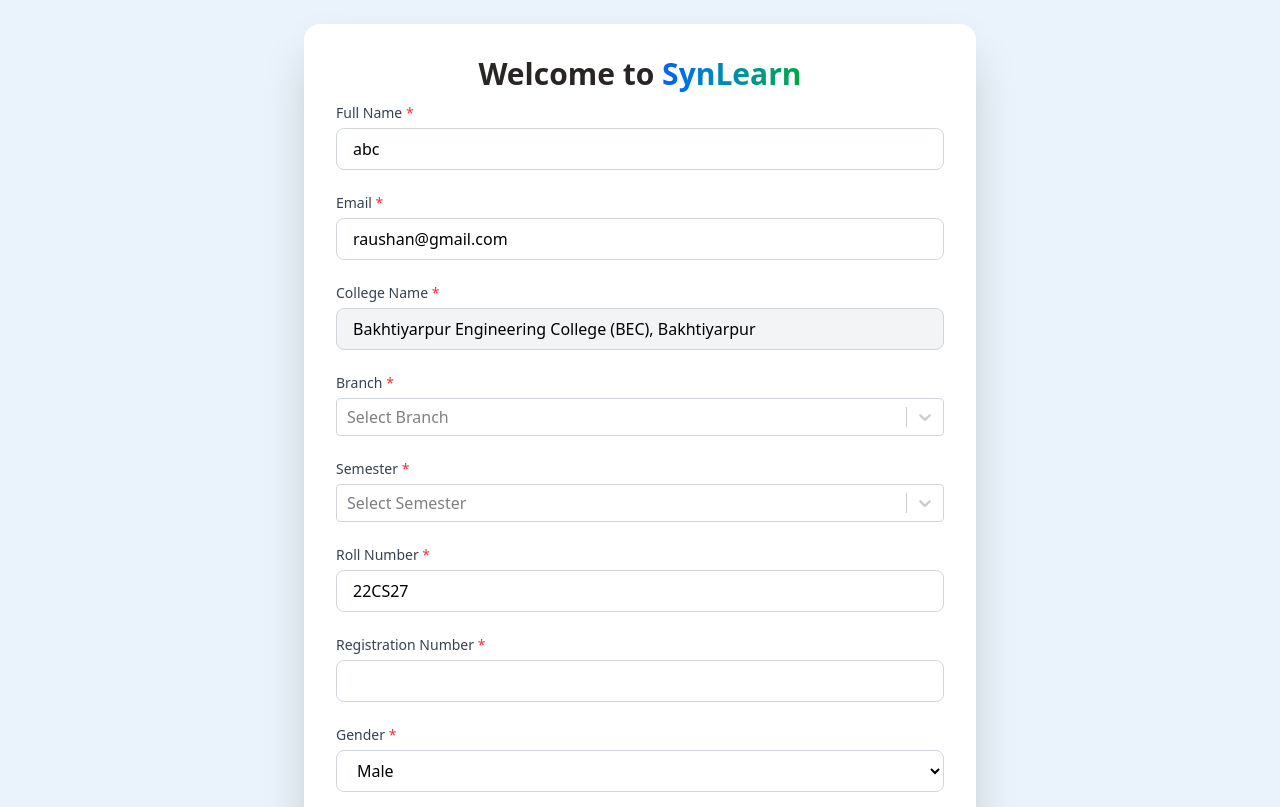
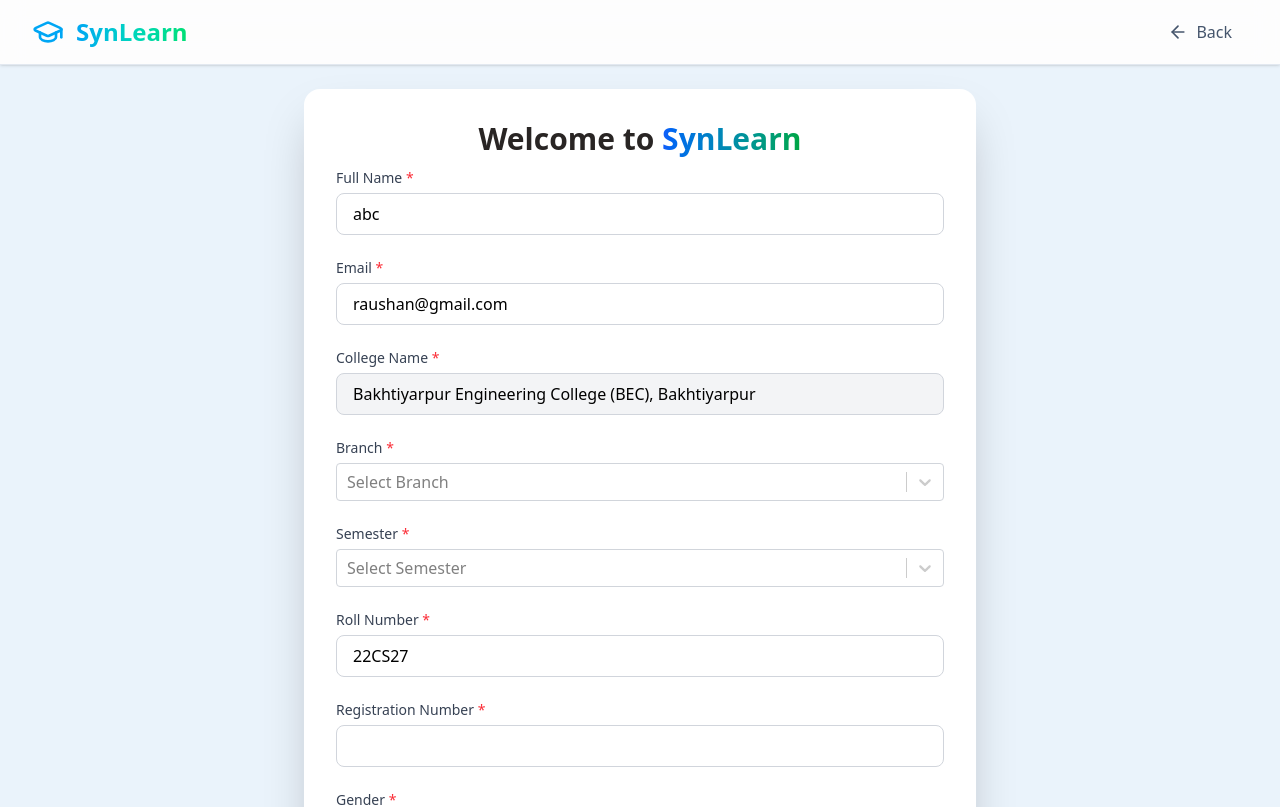
Before and after one commit to raushanraj10/Ajeet-Sir-SynLearn, a React (Vite) app in the folder SynLearn/FRONTEND/: page /register in a window 1280 px wide. Shown: the top 807 px of the page. Built offline with nearby package versions, Linux system fonts and the light colour scheme; no server answers.

Commit message:
all set only auth required

```diff
--- a/SynLearn/FRONTEND/src/LoginPageStudent.jsx
+++ b/SynLearn/FRONTEND/src/LoginPageStudent.jsx
@@ -78,7 +78,7 @@
         text: `Welcome ${student.fullName}`,
       });
 
-      navigate("/categoriespage");
+      navigate("/");
     } catch (err) {
       console.error("Login error:", err);
       setError(
--- a/SynLearn/FRONTEND/src/Pages/BranchSelectionPage.jsx
+++ b/SynLearn/FRONTEND/src/Pages/BranchSelectionPage.jsx
@@ -33,14 +33,14 @@
                 SynLearn
               </span>
             </div>
-            {!isAuthenticated && (
-              <button
-                onClick={() => navigate("/login")}
-                className="px-5 py-2 bg-gradient-to-r from-sky-500 to-teal-400 text-white rounded-lg font-medium hover:shadow-lg transform hover:-translate-y-0.5 transition-all duration-200"
-              >
-                Login
-              </button>
-            )}
+            <button
+              onClick={() => navigate(-1)}
+              className="flex items-center space-x-2 px-4 py-2 text-slate-600 hover:text-slate-800 transition-colors"
+            >
+              <ArrowLeft className="h-5 w-5" />
+              <span className="font-medium">Back</span>
+            </button>
+
           </div>
         </div>
       </nav>
@@ -48,13 +48,13 @@
       {/* Main Content */}
       <div className="max-w-7xl mx-auto px-4 sm:px-6 lg:px-8 py-12">
         {/* Back Button */}
-        <button
+        {/* <button
           onClick={() => navigate(-1)}
           className="flex items-center text-sky-600 hover:text-teal-600 font-medium mb-6 transition-all"
         >
           <ArrowLeft className="h-5 w-5 mr-2" />
           Back
-        </button>
+        </button> */}
 
         {/* Header */}
         <div className="text-center mb-16">
@@ -117,7 +117,7 @@
             Choose your branch and dive into semester-specific notes, PYQs, and curated materials designed for you.
           </p>
           <button
-            onClick={() => navigate("/login")}
+            onClick={() => navigate("/loginpage")}
             className="px-8 py-3 bg-white text-sky-600 rounded-xl font-semibold hover:shadow-2xl transform hover:-translate-y-1 transition-all duration-200"
           >
             Continue
--- a/SynLearn/FRONTEND/src/Pages/ContentPage.jsx
+++ b/SynLearn/FRONTEND/src/Pages/ContentPage.jsx
@@ -21,7 +21,6 @@
     notes: "Notes",
     modules: "Modules",
   };
-
   const categoryKey = (categoryId || "notes").toLowerCase();
   const category = typeMap[categoryKey] || "Notes";
 
@@ -39,7 +38,7 @@
       case "pyqs":
         return "Previous Year Questions";
       case "last-sem":
-        return "Last Semester Content";
+        return "Last Time Content";
       case "notes":
         return "Subject Notes";
       case "modules":
--- a/SynLearn/FRONTEND/src/Pages/HomePage.jsx
+++ b/SynLearn/FRONTEND/src/Pages/HomePage.jsx
@@ -62,10 +62,10 @@
               </span>
             </div>
             {!isAuthenticated&&<button
-              onClick={() => navigate('/login')}
+              onClick={() => navigate('/loginpage')}
               className="px-5 py-2 bg-gradient-to-r from-sky-500 to-teal-400 text-white rounded-lg font-medium hover:shadow-lg transform hover:-translate-y-0.5 transition-all duration-200"
             >
-              Login
+              Sign In/Sign Up
             </button>}
           </div>
         </div>
@@ -143,7 +143,7 @@
             Join thousands of students who are excelling in their studies with SynLearn's comprehensive resources
           </p>
           <button
-            onClick={() => navigate('/login')}
+            onClick={() => navigate('/loginpage')}
             className="px-8 py-3 bg-white text-sky-600 rounded-xl font-semibold hover:shadow-2xl transform hover:-translate-y-1 transition-all duration-200"
           >
             Get Started Now
--- a/SynLearn/FRONTEND/src/RegisterStudent.jsx
+++ b/SynLearn/FRONTEND/src/RegisterStudent.jsx
@@ -4,7 +4,15 @@
 import Select from "react-select";
 import Swal from "sweetalert2";
 import BASE_URL from "./Components/constants/BASE_URL";
-
+import {
+  ArrowLeft,
+  GraduationCap,
+  FileText,
+  ExternalLink,
+  Download,
+  Search,
+  Filter,
+} from "lucide-react";
 // Custom shimmer component
 function Shimmer() {
   return (
@@ -221,7 +229,28 @@
   if (loading) return <Shimmer />;
 
   return (
+    <>
+     <nav className="bg-white/80 backdrop-blur-md border-b border-slate-200 sticky top-0 z-50 shadow-sm">
+        <div className="max-w-7xl mx-auto px-4 sm:px-6 lg:px-8">
+          <div className="flex justify-between items-center h-16">
+            <div className="flex items-center space-x-3">
+              <GraduationCap className="h-8 w-8 text-sky-500" />
+              <span className="text-2xl font-bold bg-gradient-to-r from-sky-500 via-teal-400 to-green-400 bg-clip-text text-transparent select-none">
+                SynLearn
+              </span>
+            </div>
+            <button
+              onClick={() => navigate(-1)}
+              className="flex items-center space-x-2 px-4 py-2 text-slate-600 hover:text-slate-800 transition-colors"
+            >
+              <ArrowLeft className="h-5 w-5" />
+              <span className="font-medium">Back</span>
+            </button>
+          </div>
+        </div>
+      </nav>
     <div className="min-h-screen bg-[#eaf3fb] flex items-center justify-center p-6 relative">
+
       <div className="bg-white shadow-2xl rounded-2xl p-8 w-full max-w-2xl">
         <h2 className="text-3xl font-bold text-center text-stone-800 mb-2">
           Welcome to{" "}
@@ -450,11 +479,12 @@
 
         <p className="text-sm text-center text-gray-500 mt-6">
           Already have an account?{" "}
-          <a href="/" className="text-blue-600 hover:underline">
+          <a href="/loginpage" className="text-blue-600 hover:underline">
             Login
           </a>
         </p>
       </div>
     </div>
+    </>
   );
 }
```
